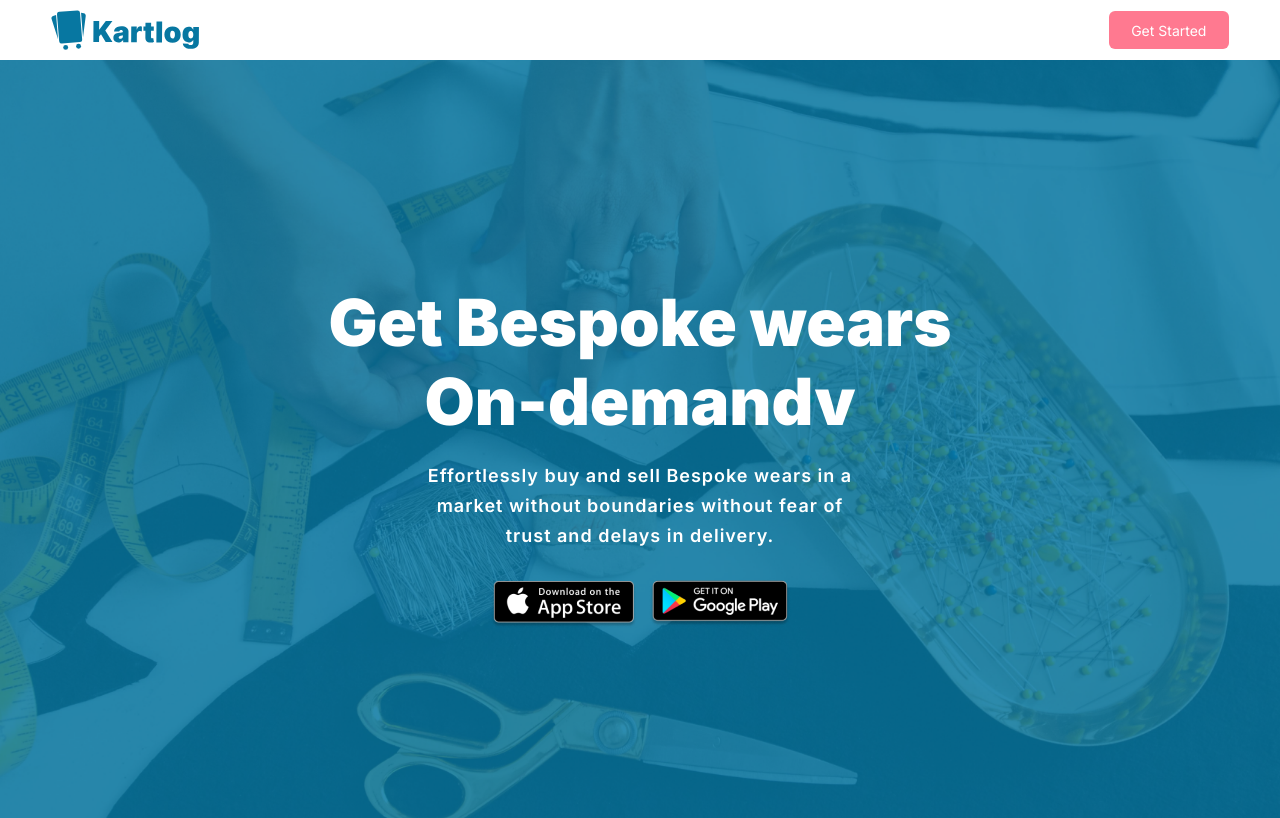
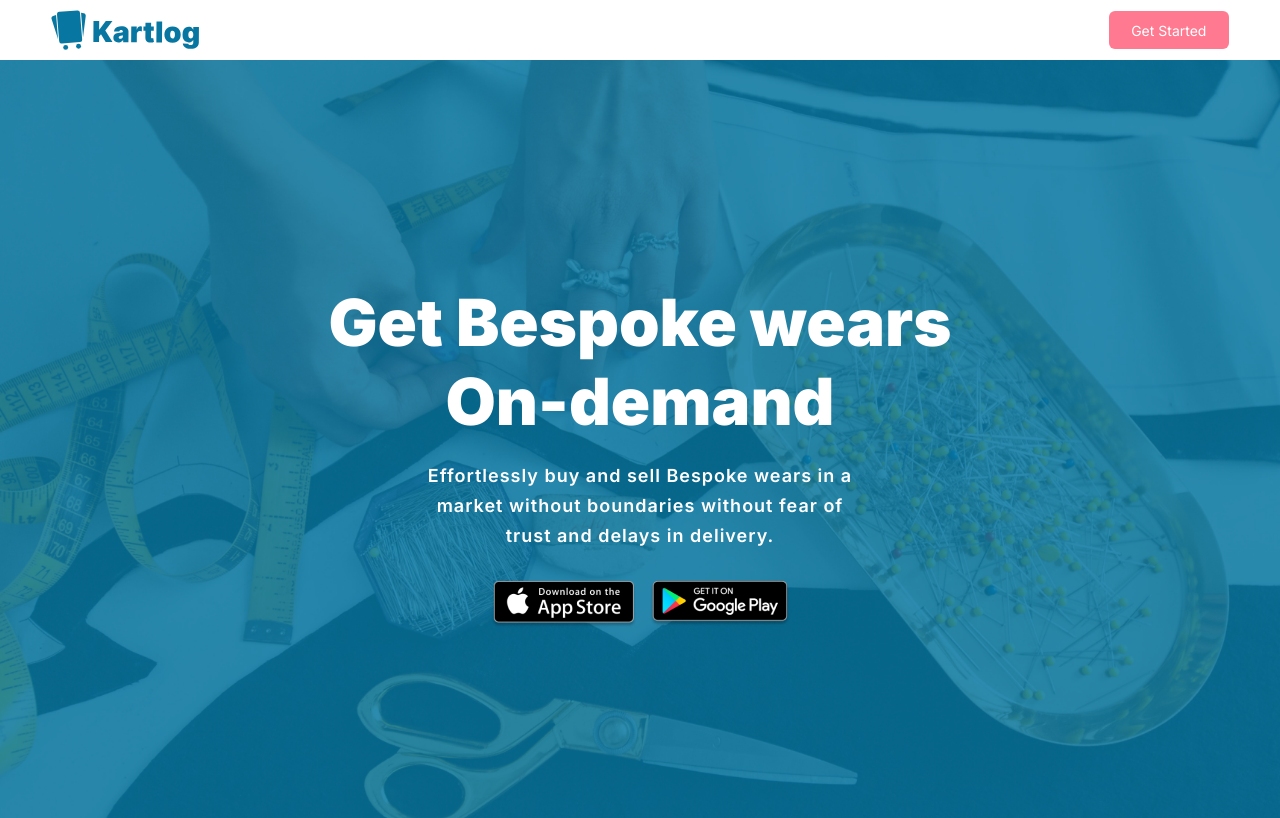
Before and after one commit to kiisi/cleanhub, a React (Create React App) app: page / in a window 1280 px wide. Shown: the top 818 px of the page. Built offline with nearby package versions, Linux system fonts and the light colour scheme.

Commit message:
Update Header.js

```diff
--- a/src/components/Main/Header/Header.js
+++ b/src/components/Main/Header/Header.js
@@ -9,7 +9,7 @@ const Header = () => {
       <div className="header-container">
         <div className="header-main">
           <h1>Get Bespoke wears</h1>
-          <h1>On-demandv</h1>
+          <h1>On-demand</h1>
         </div>
         <div className="header-sub">
           <p>Effortlessly buy and sell Bespoke wears in a market without boundaries without fear of trust and delays in delivery. </p>
```
